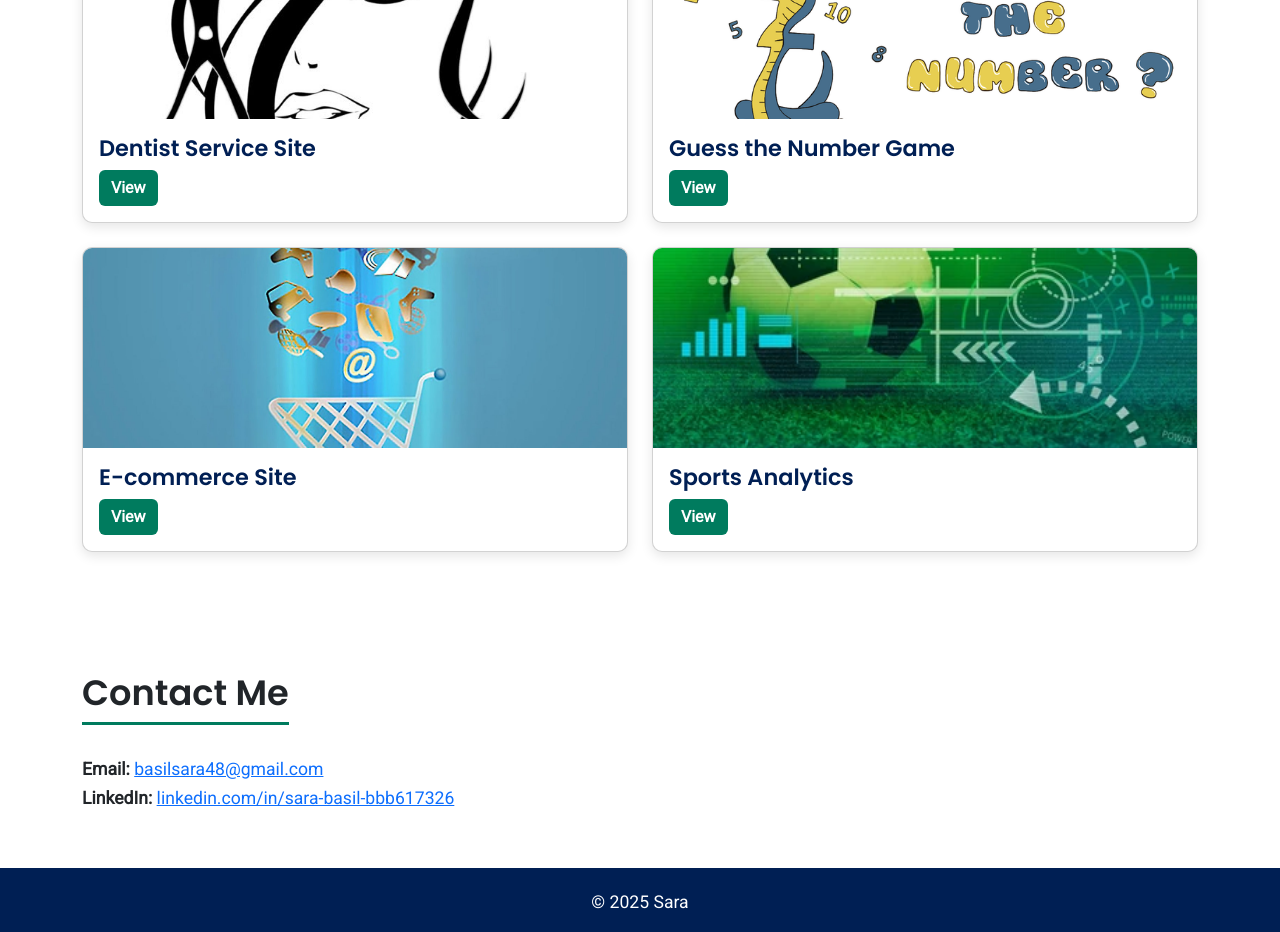
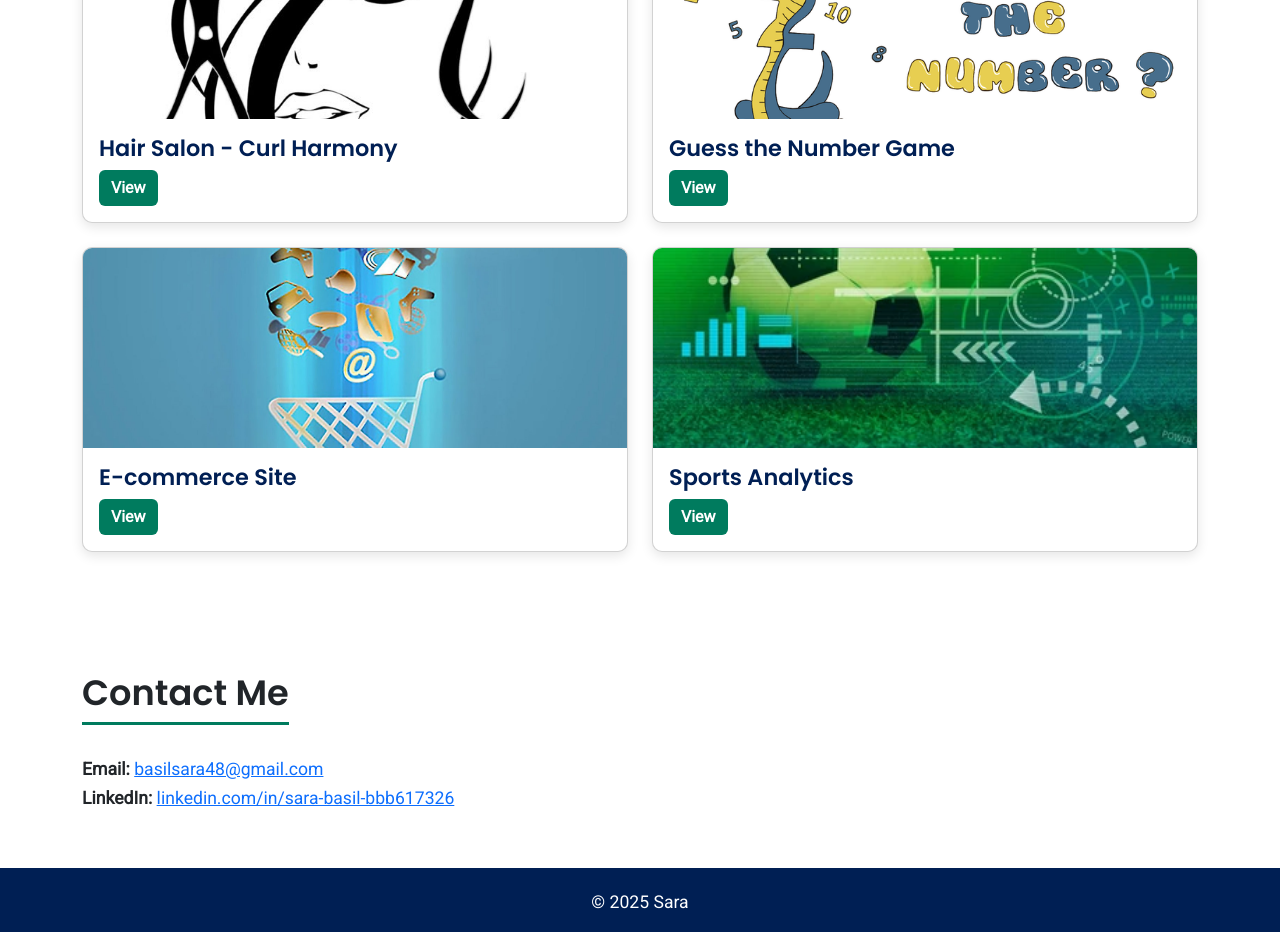
Before and after one commit to SaraBasil/SEG3125_Portfolio, a plain HTML site: page index.html in a window 1280 px wide. Shown: the part 1220-2152 px from the top of the page. Drawn offline with nearby package versions, Linux system fonts and the light colour scheme.

Commit message:
changed service site to hair salon

```diff
--- a/index.html
+++ b/index.html
@@ -63,9 +63,9 @@
 
     <div class="col">
       <div class="card">
-        <img src="Images/HairSalon.jpg" class="card-img-top" alt="Hair Salon - Curl Harmony" />
+        <img src="Images/HairSalon.jpg" class="card-img-top" alt="Hair Salon" />
         <div class="card-body">
-          <h5 class="card-title">Dentist Service Site</h5>
+          <h5 class="card-title">Hair Salon - Curl Harmony</h5>
           <a href="coming-soon.html" class="btn btn-success">View</a>
         </div>
       </div>
```
